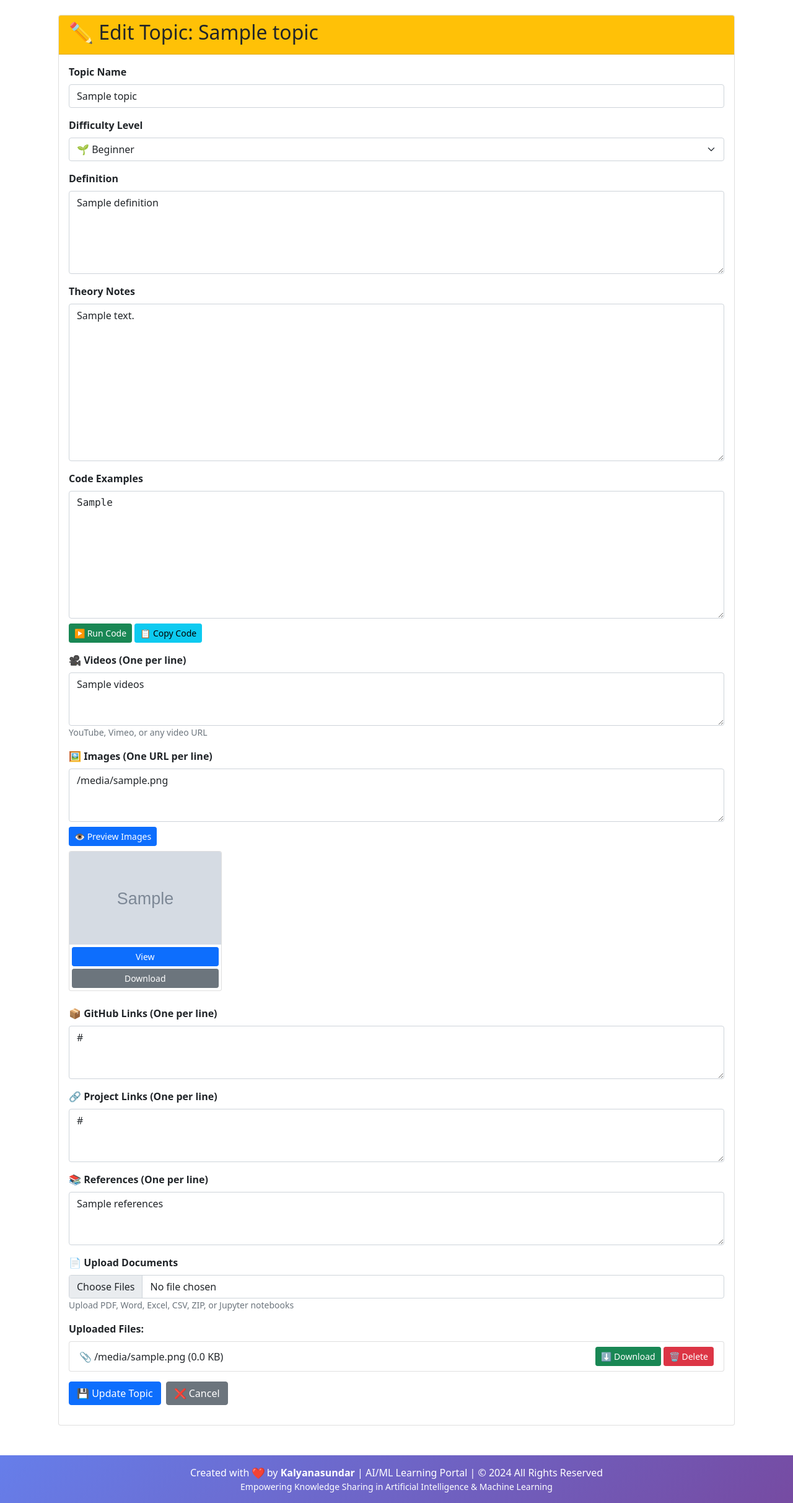
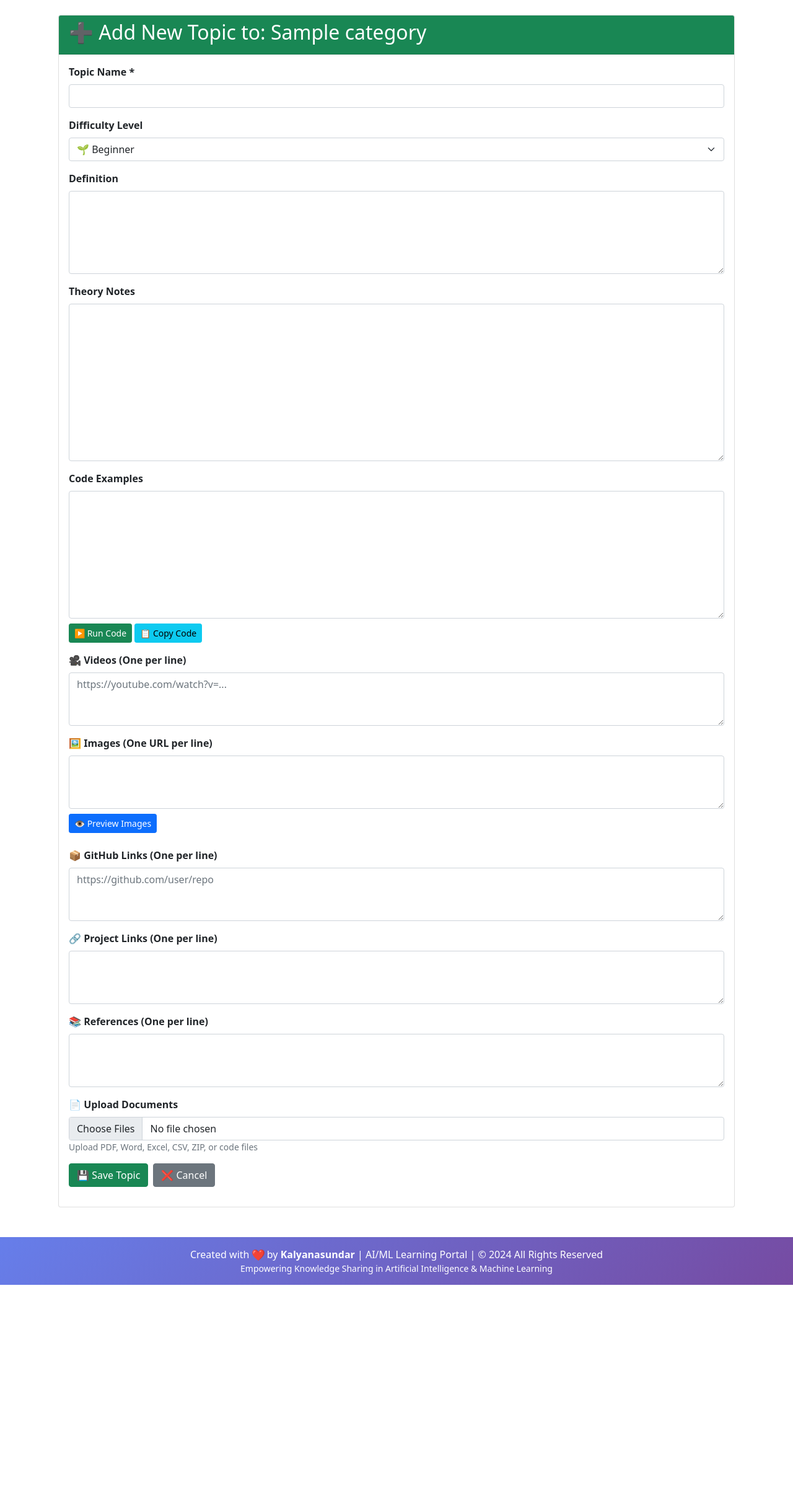
Before and after one commit to sundar66kalyan/aiml-learning-portal, a Python web app: template templates/add_topic.html in a window 1280 px wide. Shown: the part 80-2505 px from the top of the page at 62% size. After the commit the page ends 2153 px from the top, so only its background shows below. Run offline with Jinja, Linux system fonts and the light colour scheme; the template is opened without the code that fills it: most values are stand-ins (such as "Sample title", 1, 10 or a date in 2020); grey boxes marked "Sample" are stand-in pictures.

Commit message:
Fix add_topic template - remove topic variable dependency

```diff
--- a/templates/add_topic.html
+++ b/templates/add_topic.html
@@ -2,40 +2,40 @@
 {% block content %}
 <div class="container">
     <div class="card">
-        <div class="card-header bg-warning">
-            <h2>✏️ Edit Topic: {{ topic.name }}</h2>
+        <div class="card-header bg-success text-white">
+            <h2>➕ Add New Topic to: {{ category.name }}</h2>
         </div>
         <div class="card-body">
             <form method="POST" enctype="multipart/form-data">
                 <div class="mb-3">
-                    <label class="form-label fw-bold">Topic Name</label>
-                    <input type="text" name="name" class="form-control" value="{{ topic.name }}" required>
+                    <label class="form-label fw-bold">Topic Name *</label>
+                    <input type="text" name="name" class="form-control" required>
                 </div>
 
                 <div class="mb-3">
                     <label class="form-label fw-bold">Difficulty Level</label>
                     <select name="difficulty" class="form-select">
-                        <option value="Beginner" {% if topic.difficulty == 'Beginner' %}selected{% endif %}>🌱 Beginner</option>
-                        <option value="Intermediate" {% if topic.difficulty == 'Intermediate' %}selected{% endif %}>📘 Intermediate</option>
-                        <option value="Advanced" {% if topic.difficulty == 'Advanced' %}selected{% endif %}>🚀 Advanced</option>
+                        <option value="Beginner">🌱 Beginner</option>
+                        <option value="Intermediate">📘 Intermediate</option>
+                        <option value="Advanced">🚀 Advanced</option>
                     </select>
                 </div>
 
                 <div class="mb-3">
                     <label class="form-label fw-bold">Definition</label>
-                    <textarea name="definition" class="form-control" rows="5">{{ topic.definition or '' }}</textarea>
+                    <textarea name="definition" class="form-control" rows="5"></textarea>
                 </div>
 
                 <div class="mb-3">
                     <label class="form-label fw-bold">Theory Notes</label>
-                    <textarea name="theory_notes" class="form-control" rows="10">{{ topic.theory_notes or '' }}</textarea>
+                    <textarea name="theory_notes" class="form-control" rows="10"></textarea>
                 </div>
 
                 <div class="mb-3">
                     <label class="form-label fw-bold">Code Examples</label>
-                    <textarea name="code_examples" id="codeInput" class="form-control font-monospace" rows="8">{{ topic.code_examples or '' }}</textarea>
+                    <textarea name="code_examples" id="codeInput" class="form-control font-monospace" rows="8"></textarea>
                     <div class="mt-2">
-                        <button type="button" class="btn btn-success btn-sm" onclick="runPythonCode()">▶️ Run Code</button>
+                        <button type="button" class="btn btn-success btn-sm" onclick="runCode()">▶️ Run Code</button>
                         <button type="button" class="btn btn-info btn-sm" onclick="copyCode()">📋 Copy Code</button>
                     </div>
                     <div id="outputArea" class="mt-2" style="display:none;">
@@ -50,59 +50,40 @@
 
                 <div class="mb-3">
                     <label class="form-label fw-bold">🎥 Videos (One per line)</label>
-                    <textarea name="videos" class="form-control" rows="3">{{ topic.videos or '' }}</textarea>
-                    <small class="text-muted">YouTube, Vimeo, or any video URL</small>
+                    <textarea name="videos" class="form-control" rows="3" placeholder="https://youtube.com/watch?v=..."></textarea>
                 </div>
 
                 <div class="mb-3">
                     <label class="form-label fw-bold">🖼️ Images (One URL per line)</label>
-                    <textarea name="images" id="imageUrls" class="form-control" rows="3">{{ topic.images or '' }}</textarea>
+                    <textarea name="images" id="imageUrls" class="form-control" rows="3"></textarea>
                     <button type="button" class="btn btn-primary btn-sm mt-2" onclick="previewImages()">👁️ Preview Images</button>
                     <div id="imagePreview" class="row mt-2"></div>
                 </div>
 
                 <div class="mb-3">
                     <label class="form-label fw-bold">📦 GitHub Links (One per line)</label>
-                    <textarea name="github_links" class="form-control" rows="3">{{ topic.github_links or '' }}</textarea>
+                    <textarea name="github_links" class="form-control" rows="3" placeholder="https://github.com/user/repo"></textarea>
                 </div>
 
                 <div class="mb-3">
                     <label class="form-label fw-bold">🔗 Project Links (One per line)</label>
-                    <textarea name="project_links" class="form-control" rows="3">{{ topic.project_links or '' }}</textarea>
+                    <textarea name="project_links" class="form-control" rows="3"></textarea>
                 </div>
 
                 <div class="mb-3">
                     <label class="form-label fw-bold">📚 References (One per line)</label>
-                    <textarea name="references" class="form-control" rows="3">{{ topic.references or '' }}</textarea>
+                    <textarea name="references" class="form-control" rows="3"></textarea>
                 </div>
 
-                <!-- Document Upload Section -->
                 <div class="mb-3">
                     <label class="form-label fw-bold">📄 Upload Documents</label>
-                    <input type="file" name="documents" class="form-control" multiple accept=".pdf,.doc,.docx,.xls,.xlsx,.csv,.txt,.zip,.ipynb">
-                    <small class="text-muted">Upload PDF, Word, Excel, CSV, ZIP, or Jupyter notebooks</small>
-
-                    {% if topic.documents %}
-                    <div class="mt-3">
-                        <strong>Uploaded Files:</strong>
-                        <ul class="list-group mt-2">
-                            {% for doc in topic.documents %}
-                            <li class="list-group-item d-flex justify-content-between align-items-center">
-                                <span>📎 {{ doc.filename }} ({{ (doc.file_size / 1024)|round(1) }} KB)</span>
-                                <div>
-                                    <a href="{{ url_for('download_document', doc_id=doc.id) }}" class="btn btn-sm btn-success">⬇️ Download</a>
-                                    <a href="{{ url_for('delete_document', doc_id=doc.id) }}" class="btn btn-sm btn-danger" onclick="return confirm('Delete?')">🗑️ Delete</a>
-                                </div>
-                            </li>
-                            {% endfor %}
-                        </ul>
-                    </div>
-                    {% endif %}
+                    <input type="file" name="documents" class="form-control" multiple accept=".pdf,.doc,.docx,.xls,.xlsx,.csv,.txt,.zip,.ipynb,.py">
+                    <small class="text-muted">Upload PDF, Word, Excel, CSV, ZIP, or code files</small>
                 </div>
 
                 <div class="d-flex gap-2">
-                    <button type="submit" class="btn btn-primary">💾 Update Topic</button>
-                    <a href="{{ url_for('view_topic', topic_id=topic.id) }}" class="btn btn-secondary">❌ Cancel</a>
+                    <button type="submit" class="btn btn-success">💾 Save Topic</button>
+                    <a href="{{ url_for('view_category', category_id=category.id) }}" class="btn btn-secondary">❌ Cancel</a>
                 </div>
             </form>
         </div>
@@ -110,14 +91,19 @@
 </div>
 
 <script>
-function runPythonCode() {
+function runCode() {
     const code = document.getElementById('codeInput').value;
     const outputDiv = document.getElementById('outputArea');
     const outputContent = document.getElementById('outputContent');
 
+    if (!code.trim()) {
+        alert('Please enter some code first');
+        return;
+    }
+
     outputDiv.style.display = 'block';
+    outputContent.textContent = 'Running...';
 
-    // Send code to backend for execution
     fetch('/run_code', {
         method: 'POST',
         headers: {'Content-Type': 'application/json'},
@@ -125,12 +111,7 @@ function runPythonCode() {
     })
     .then(response => response.json())
     .then(data => {
-        if (data.error) {
-            outputContent.textContent = 'Error: ' + data.error;
-        } else {
-            outputContent.textContent = data.output || '(No output)';
-            if (data.error) outputContent.textContent += '\n\nError:\n' + data.error;
-        }
+        outputContent.textContent = data.output || '(No output)';
     })
     .catch(error => {
         outputContent.textContent = 'Error: ' + error;
@@ -141,7 +122,7 @@ function copyCode() {
     const code = document.getElementById('codeInput');
     code.select();
     document.execCommand('copy');
-    alert('Code copied!');
+    alert('Code copied to clipboard!');
 }
 
 function previewImages() {
@@ -166,10 +147,5 @@ function previewImages() {
         }
     });
 }
-
-// Auto preview images on load
-if(document.getElementById('imageUrls').value) {
-    previewImages();
-}
 </script>
 {% endblock %}
```
Also changed, not shown: templates/edit_topic.html (+7 -14 lines).
